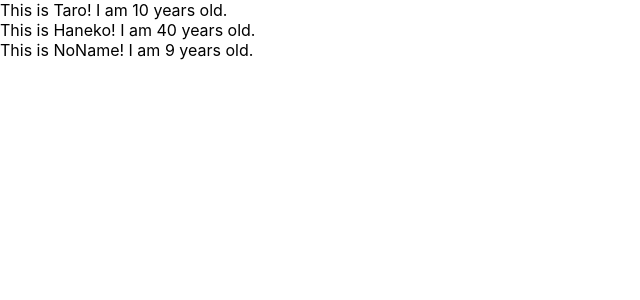
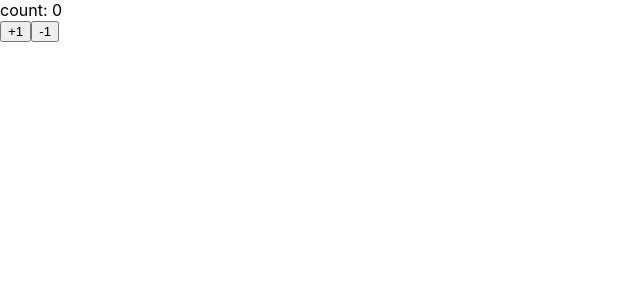
Before and after one commit to Honoka007/umedy-react-redux-crud-application, a React (Create React App) app: page / in a window 1280 px wide. Shown: the top 300 px of the page, without its empty margins (0-640 px from the left). Built offline with nearby package versions, Linux system fonts and the light colour scheme.

Commit message:
learn state

```diff
--- a/src/App.js
+++ b/src/App.js
@@ -1,31 +1,31 @@
-import React from 'react';
-import PropTypes from 'prop-types';
+import React,{Component} from 'react';
 
-const App = () =>{
-  const profiles = [
-    {name: "Taro", age: 10},
-    {name: "Haneko", age: 40},
-    {name: "NoName", age: 9}
-  ]
-  return (
-  <div>
-    {
-      profiles.map((profile, index) => {
-        return <User name={profile.name} age={profile.age} key={index}/>
-      })
-    }
-  </div>
-  )
-}
-const User = (props) => {
-  return <div>
-    This is {props.name}! I am {props.age} years old.
-    </div>
+const App = () =>(<Counter></Counter>)
+
+class Counter extends Component{
+  constructor(props){
+    super(props)
+    this.state = {count: 0 }
+  }
+
+  handlePlusButton = () => {
+      this.setState({ count: this.state.count + 1})
+  }
+
+  handleMinusButton = () =>{
+      this.setState({ count: this.state.count - 1 })
+  }
+
+  render(){
+    return (
+      <React.Fragment>
+          <div>count: {this.state.count}</div>
+          <button onClick={this.handlePlusButton}>+1</button>
+        <button onClick={this.handleMinusButton}>-1</button>
+      </React.Fragment>
+    );
+  }
 }
 
-User.propTypes = {
-  name: PropTypes.string,
-  age: PropTypes.number.isRequired
-}
 
 export default App;
```
